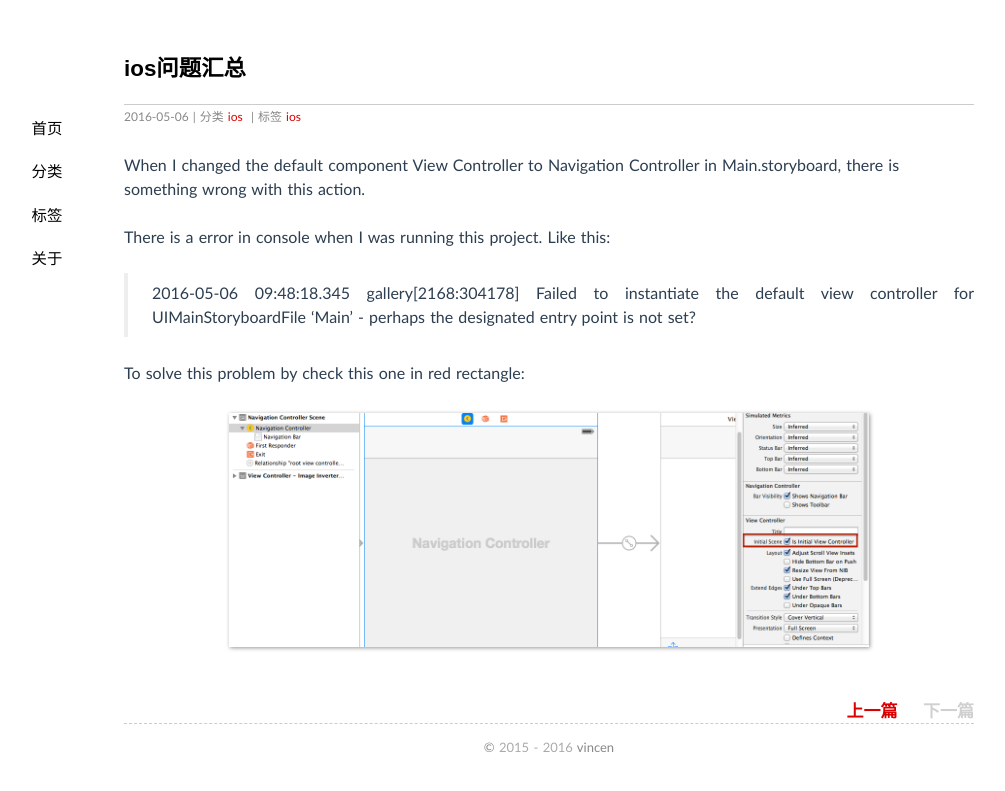
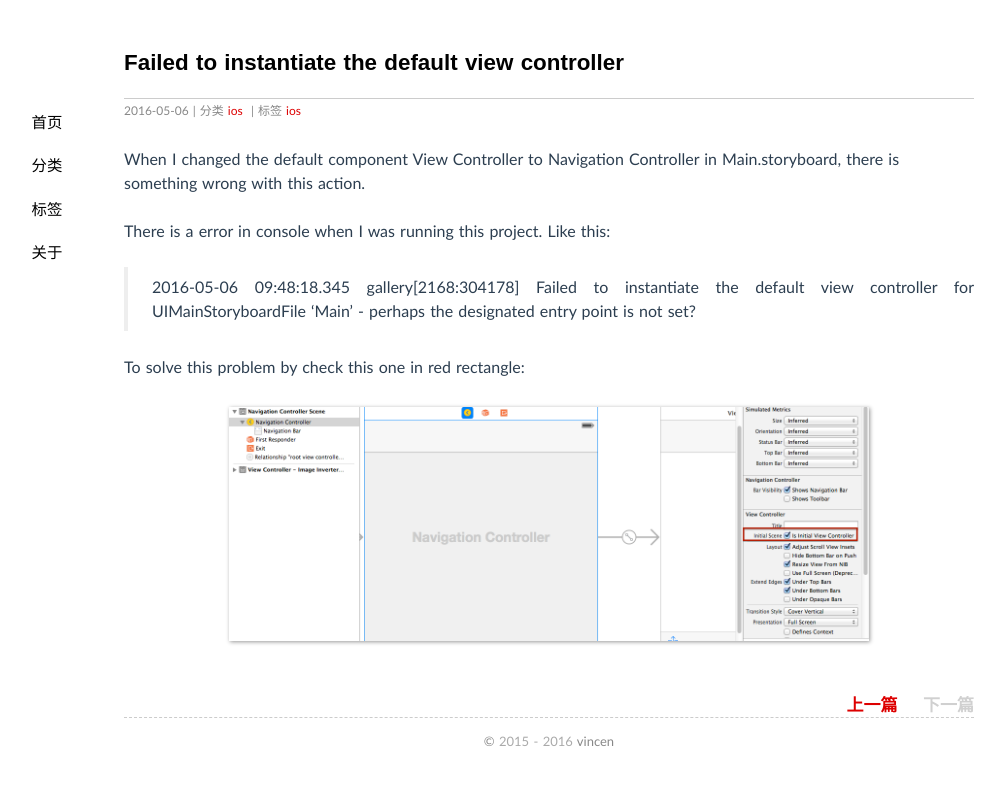
Before and after one commit to vincen/vincen.github.io, a Jekyll site: the page built from _posts/2016-05-06-000A.md, in a window 1280 px wide. Shown: the top 791 px of the page, without its empty margins (91-1096 px from the left). Built offline with Jekyll 4.4.1, drawn with Linux system fonts in a browser that asks for light colours; comment, search, counter and statistics services are not loaded.

Commit message:
update post

```diff
--- a/_posts/2016-05-06-000A.md
+++ b/_posts/2016-05-06-000A.md
@@ -1,6 +1,6 @@
 ---
 layout: post
-title: ios问题汇总
+title: Failed to instantiate the default view controller
 categories: ios
 tags: ios
 ---
```
